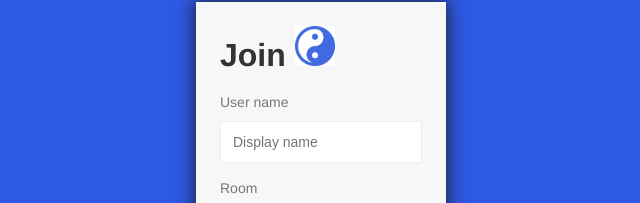
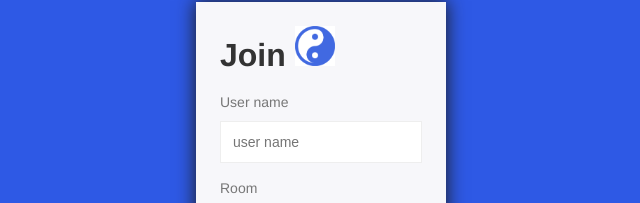
Before and after one commit to Gyaniultimate/chaitout, a website: page public/index.html in a window 1280 px wide. Shown: the part 234-437 px from the top of the page, 319-959 px from the left. Drawn offline with Linux system fonts and the light colour scheme.

Commit message:
minor changes

```diff
--- a/public/index.html
+++ b/public/index.html
@@ -15,7 +15,7 @@
             <h1>Join <img src="./img/join.PNG" width="40" height="40"></h1>
             <form action="/chat.html">
                 <label>User name</label>
-                <input type="text" name="username" placeholder="Display name" required>
+                <input type="text" name="username" placeholder="user name" required>
                 <label>Room</label>
                 <input type="text" name="room" placeholder="Room" required>
                 <button>Join</button>
```
Also changed, not shown: public/css/styles.min.css (+1 -1 lines).
